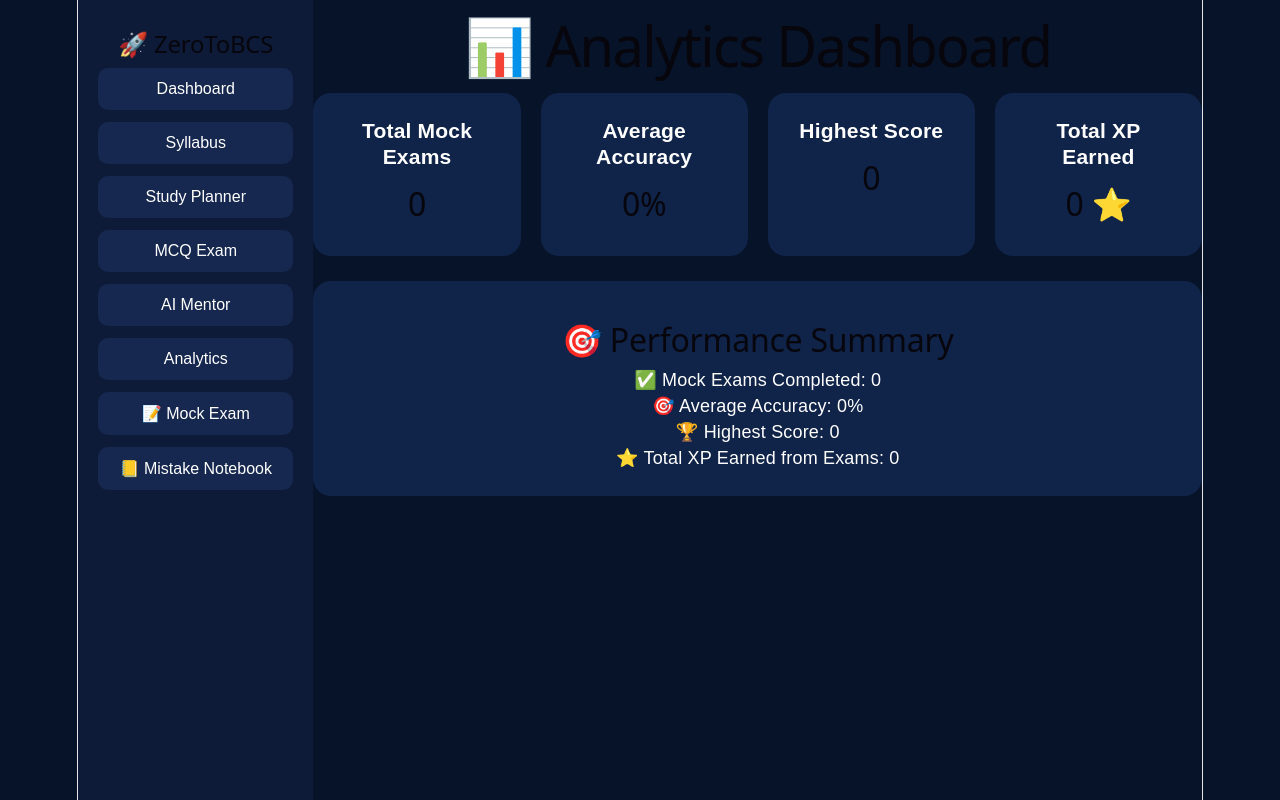
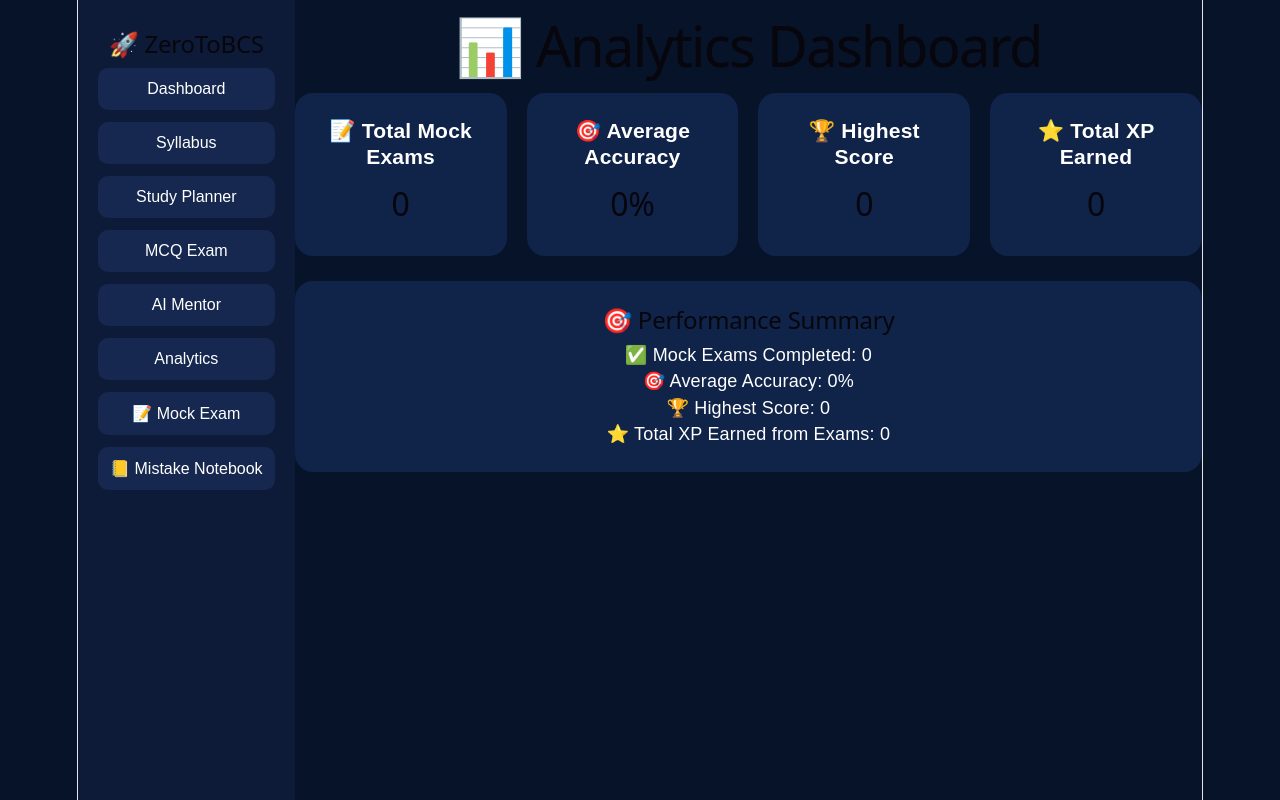
Before and after one commit to munna0toBCS/ZeroToBCS, a React (Vite) app: page /analytics in a window 1280 px wide. Built offline with nearby package versions, Linux system fonts and the light colour scheme; no server answers; the database is empty; sample sign-in values are in the browser's storage.

Commit message:
Added UI design system components

```diff
--- /dev/null
+++ b/src/components/ui/Button.jsx
@@ -0,0 +1,17 @@
+export default function Button({
+  children,
+  onClick,
+  disabled = false,
+  type = "button",
+}) {
+  return (
+    <button
+      type={type}
+      onClick={onClick}
+      disabled={disabled}
+      className="app-button"
+    >
+      {children}
+    </button>
+  );
+}
--- /dev/null
+++ b/src/components/ui/Card.jsx
@@ -0,0 +1,7 @@
+export default function Card({ children, style = {} }) {
+  return (
+    <div className="app-card" style={style}>
+      {children}
+    </div>
+  );
+}
--- /dev/null
+++ b/src/components/ui/StatCard.jsx
@@ -0,0 +1,10 @@
+export default function StatCard({ icon, title, value }) {
+  return (
+    <div className="card">
+      <h3>
+        {icon} {title}
+      </h3>
+      <h2>{value}</h2>
+    </div>
+  );
+}
--- a/src/main.jsx
+++ b/src/main.jsx
@@ -3,6 +3,7 @@ import { createRoot } from "react-dom/client";
 import { BrowserRouter } from "react-router-dom";
 import { AuthProvider } from "./context/AuthContext";
 import "./index.css";
+import "./styles/ui.css";
 import App from "./App.jsx";
 
 createRoot(document.getElementById("root")).render(
--- a/src/pages/Analytics.jsx
+++ b/src/pages/Analytics.jsx
@@ -1,14 +1,14 @@
 import { useEffect, useState } from "react";
 import { auth } from "../firebase";
 import { getAnalytics } from "../services/analyticsService";
-
+import StatCard from "../components/ui/StatCard";
+import Card from "../components/ui/Card";
 export default function Analytics() {
   const [analytics, setAnalytics] = useState(null);
 
   useEffect(() => {
     const loadAnalytics = async () => {
       const user = auth.currentUser;
-
       if (!user) return;
 
       const data = await getAnalytics(user.uid);
@@ -31,35 +31,20 @@ export default function Analytics() {
       <h1>📊 Analytics Dashboard</h1>
 
       <div className="cards">
-        <div className="card">
-          <h3>Total Mock Exams</h3>
-          <h2>{analytics.totalExams}</h2>
-        </div>
-
-        <div className="card">
-          <h3>Average Accuracy</h3>
-          <h2>{analytics.averageAccuracy}%</h2>
-        </div>
-
-        <div className="card">
-          <h3>Highest Score</h3>
-          <h2>{analytics.highestScore}</h2>
-        </div>
-
-        <div className="card">
-          <h3>Total XP Earned</h3>
-          <h2>{analytics.totalXPEarned} ⭐</h2>
-        </div>
+        <StatCard icon="📝" title="Total Mock Exams" value={analytics.totalExams} />
+        <StatCard icon="🎯" title="Average Accuracy" value={`${analytics.averageAccuracy}%`} />
+        <StatCard icon="🏆" title="Highest Score" value={analytics.highestScore} />
+        <StatCard icon="⭐" title="Total XP Earned" value={analytics.totalXPEarned} />
       </div>
 
-      <div className="card" style={{ marginTop: "25px" }}>
+      <Card style={{ marginTop: "25px" }}>
         <h2>🎯 Performance Summary</h2>
 
         <p>✅ Mock Exams Completed: {analytics.totalExams}</p>
         <p>🎯 Average Accuracy: {analytics.averageAccuracy}%</p>
         <p>🏆 Highest Score: {analytics.highestScore}</p>
         <p>⭐ Total XP Earned from Exams: {analytics.totalXPEarned}</p>
-      </div>
+      </Card>
     </>
   );
 }
--- a/src/pages/Exam.jsx
+++ b/src/pages/Exam.jsx
@@ -10,7 +10,7 @@ import QuestionCard from "../components/exam/QuestionCard";
 import QuestionPalette from "../components/exam/QuestionPalette";
 import Timer from "../components/exam/Timer";
 import SubmitDialog from "../components/exam/SubmitDialog";
-
+import Button from "../components/ui/Button";
 export default function Exam() {
   const navigate = useNavigate();
 
@@ -128,12 +128,11 @@ await saveExamHistory(user.uid, {
         <p>Negative Marking: 0.25</p>
         <p>Mode: Full Exam Simulation</p>
 
-        <button
-          onClick={() => setExamStarted(true)}
-          style={{ marginTop: "25px", width: "100%", padding: "15px" }}
-        >
-          🚀 Start Exam
-        </button>
+<div style={{ marginTop: "25px" }}>
+  <Button onClick={() => setExamStarted(true)}>
+    🚀 Start Exam
+  </Button>
+</div>
       </div>
     );
   }
--- /dev/null
+++ b/src/styles/ui.css
@@ -0,0 +1,46 @@
+:root {
+  /* Colors */
+  --primary: #2563eb;
+  --primary-hover: #1d4ed8;
+
+  --success: #22c55e;
+  --danger: #ef4444;
+  --warning: #f59e0b;
+
+  --transition: 0.25s ease;
+}
+
+/* Reusable Card */
+.app-card {
+  background: #102349;
+  color: white;
+  border-radius: 18px;
+  padding: 25px;
+  transition: var(--transition);
+}
+
+.app-card:hover {
+  transform: translateY(-2px);
+}
+
+/* Reusable Button */
+.app-button {
+  width: 100%;
+  padding: 14px;
+  border: none;
+  border-radius: 12px;
+  background: #2563eb;
+  color: white;
+  font-weight: bold;
+  cursor: pointer;
+  transition: var(--transition);
+}
+
+.app-button:hover:not(:disabled) {
+  background: #1d4ed8;
+}
+
+.app-button:disabled {
+  opacity: 0.6;
+  cursor: not-allowed;
+}
```
